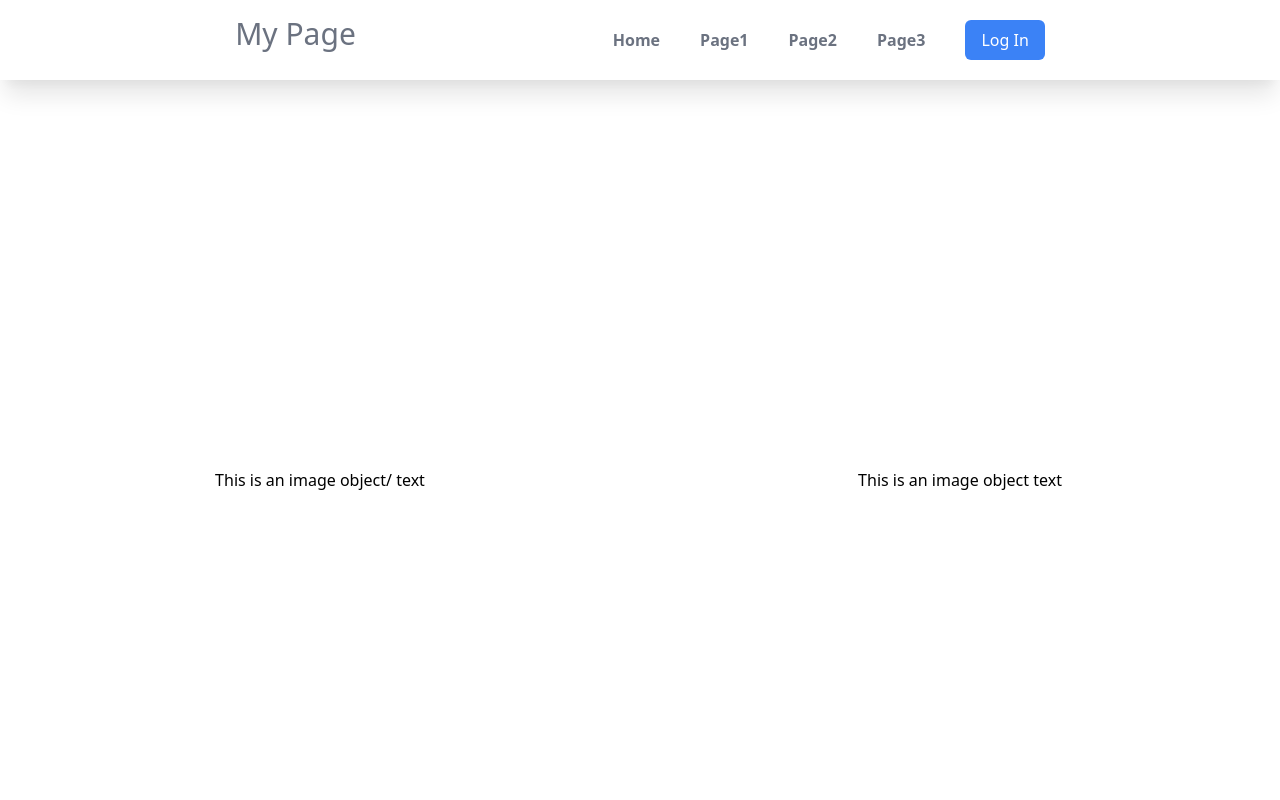
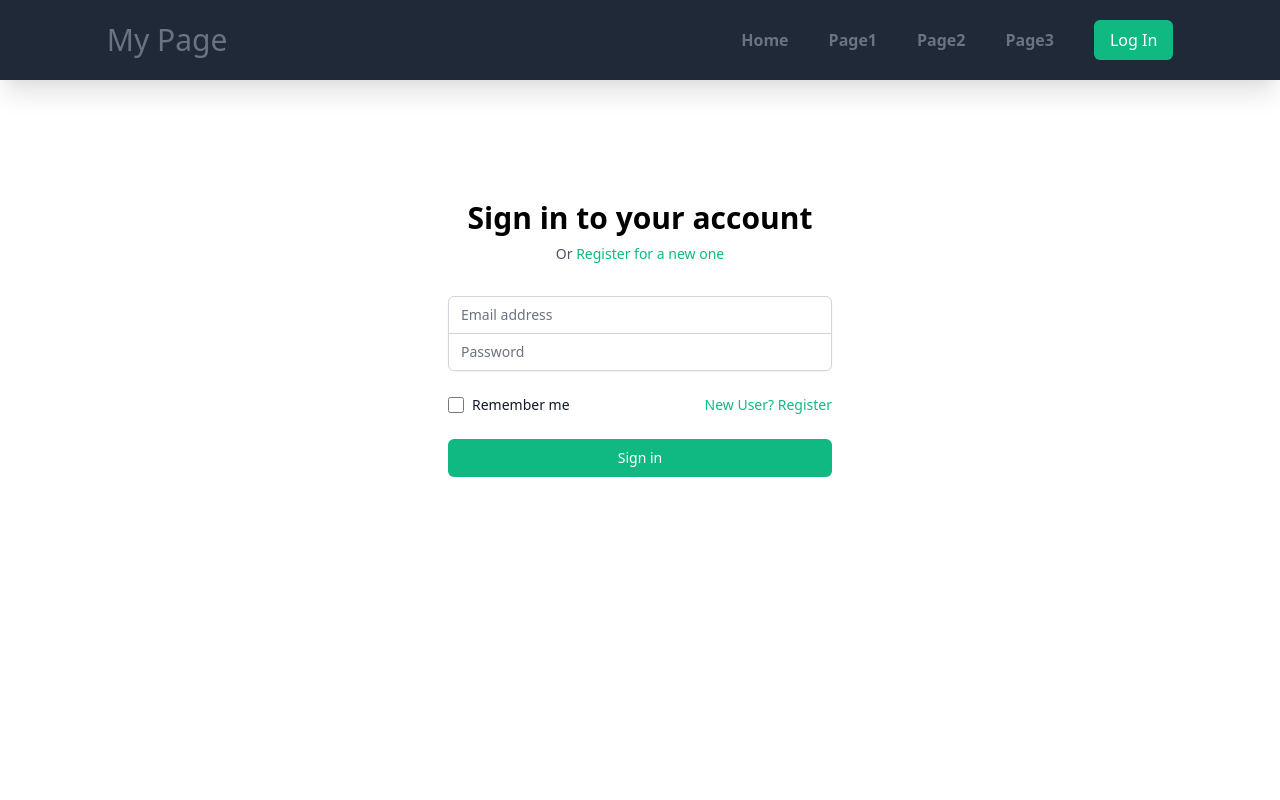
Before and after one commit to k1nho/next-ts-tailwind-boiler, a Next.js app: page / in a window 1280 px wide. Shown: the top 800 px of the page. Built offline with nearby package versions, Linux system fonts and the light colour scheme; no server answers.

Commit message:
Dashboard and Login Components

```diff
--- a/components/Container2.tsx
+++ b/components/Container2.tsx
@@ -1,17 +1,18 @@
+import Stream from "./Stream";
+
 interface Iprops {
   user?: string;
 }
 
 export const Container2: React.FC<Iprops> = ({ user }) => {
   return (
-    <div className="min-h-screen grid grid-rows-1 md:grid-cols-12 justify-items-center items-center">
-      <div className=" col-span-12 md:col-span-6">
-        This is an image object/ text
-      </div>
-      <div className="col-span-12 md:col-span-6">
-        This is an image object text
-      </div>
-      <div>{user}</div>
+    <div className="w-11/12 mx-auto grid grid-flow-row lg:grid-cols-4 md:grid-cols-3 sm:grid-cols-1 mt-20">
+      <Stream />
+      <Stream />
+      <Stream />
+      <Stream />
+      <Stream />
+      <Stream />
     </div>
   );
 };
--- /dev/null
+++ b/components/Login.tsx
@@ -0,0 +1,15 @@
+import React, { useEffect } from "react";
+import Image from "next/image";
+import LoginForm from "./LoginForm";
+
+const Login = () => {
+  return (
+    <div>
+      <div className="mx-auto">
+        <LoginForm />
+      </div>
+    </div>
+  );
+};
+
+export default Login;
--- /dev/null
+++ b/components/LoginForm.tsx
@@ -0,0 +1,94 @@
+import React from "react";
+
+const LoginForm = () => {
+  return (
+    <div className="flex items-center justify-center mt-24 px-4 sm:px-6 lg:px-8">
+      <div className="max-w-sm w-full space-y-8">
+        <div>
+          <h2 className="mt-6 text-center text-3xl font-extrabold text-gray-90">
+            Sign in to your account
+          </h2>
+          <p className="mt-2 text-center text-sm text-gray-600">
+            Or{" "}
+            <a
+              href="#"
+              className="font-medium text-green-500 hover:text-green-600"
+            >
+              Register for a new one
+            </a>
+          </p>
+        </div>
+        <form className="mt-8 space-y-6" action="#" method="POST">
+          <input type="hidden" name="remember" defaultValue="true" />
+          <div className="rounded-md shadow-sm -space-y-px">
+            <div>
+              <label htmlFor="email-address" className="sr-only">
+                Email address
+              </label>
+              <input
+                id="email-address"
+                name="email"
+                type="email"
+                autoComplete="email"
+                required
+                className="appearance-none rounded-none relative block w-full px-3 py-2 border border-gray-300 placeholder-gray-500 text-gray-900 rounded-t-md focus:outline-none focus:ring-indigo-500 focus:border-indigo-500 focus:z-10 sm:text-sm"
+                placeholder="Email address"
+              />
+            </div>
+            <div>
+              <label htmlFor="password" className="sr-only">
+                Password
+              </label>
+              <input
+                id="password"
+                name="password"
+                type="password"
+                autoComplete="current-password"
+                required
+                className="appearance-none rounded-none relative block w-full px-3 py-2 border border-gray-300 placeholder-gray-500 text-gray-900 rounded-b-md focus:outline-none focus:ring-indigo-500 focus:border-indigo-500 focus:z-10 sm:text-sm"
+                placeholder="Password"
+              />
+            </div>
+          </div>
+
+          <div className="flex items-center justify-between">
+            <div className="flex items-center">
+              <input
+                id="remember-me"
+                name="remember-me"
+                type="checkbox"
+                className="h-4 w-4 text-green-500 hover:text-green-600 border-gray-300 rounded"
+              />
+              <label
+                htmlFor="remember-me"
+                className="ml-2 block text-sm text-gray-900"
+              >
+                Remember me
+              </label>
+            </div>
+
+            <div className="text-sm">
+              <a
+                href="#"
+                className="font-medium text-green-500 hover:text-green-600"
+              >
+                New User? Register
+              </a>
+            </div>
+          </div>
+
+          <div>
+            <button
+              type="submit"
+              className="group relative w-full flex justify-center py-2 px-4 border border-transparent text-sm font-medium rounded-md text-white bg-green-500 hover:bg-green-600 focus:outline-none focus:ring-2 focus:ring-offset-2 focus:ring-indigo-500"
+            >
+              Sign in
+            </button>
+          </div>
+        </form>
+      </div>
+    </div>
+  );
+};
+
+export default LoginForm;
--- a/components/Navbar.tsx
+++ b/components/Navbar.tsx
@@ -1,5 +1,5 @@
 import React from "react";
-import Link  from "next/link"
+import Link from "next/link";
 import { signIn, signOut, useSession } from "next-auth/client";
 
 interface Iprops {
@@ -10,23 +10,40 @@
 export const Navbar: React.FC<Iprops> = ({ toggle, isOpen }) => {
   const [session, loading] = useSession();
 
-  let authButton = (<button onClick= {() => signIn()} className="btnbasic">Log In</button>)
+  let authButton = (
+    <button
+      onClick={() => signIn()}
+      className="btnbasic bg-green-500 hover:bg-green-600"
+    >
+      Log In
+    </button>
+  );
 
-  if(!session){
-
-     authButton = (<button onClick= {() => signIn()} className="btnbasic">Log In</button>)
+  if (!session) {
+    authButton = (
+      <button
+        onClick={() => signIn()}
+        className="btnbasic bg-green-500 hover:bg-green-600"
+      >
+        Log In
+      </button>
+    );
   }
-  if(session){
-
-     authButton = (<button onClick= {() => signOut()} className="btnbasic">Log Out</button>)
+  if (session) {
+    authButton = (
+      <button
+        onClick={() => signOut()}
+        className="btnbasic bg-red-500 hover:bg-red-600"
+      >
+        Log Out
+      </button>
+    );
   }
   return (
-    <div className="navColor sticky top-0 z-50">
-      <div className="flex justify-between md:justify-around mx-auto w-10/12 py-4 navTextColor">
+    <div className="navColor sticky top-0 z-50 bg-gray-800">
+      <div className="flex items-center justify-between md:justify-between mx-auto w-10/12 py-4 navTextColor">
         <h1 className="navTitle">
-          <Link href ="/">
-            My Page
-          </Link>
+          <Link href="/">My Page</Link>
         </h1>
         <div className="px-4 cursor-pointer md:hidden " onClick={toggle}>
           {isOpen ? (
@@ -62,25 +79,17 @@
           )}
         </div>
         <div className="text-base space-x-10 font-body md:block hidden py-1">
-          <Link href ="/">
-            <a className = "focusText">
-            Home
-            </a>
+          <Link href="/">
+            <a className="focusText">Home</a>
           </Link>
-          <Link href ="/page1">
-            <a className = "focusText">
-            Page1
-            </a>
+          <Link href="/page1">
+            <a className="focusText">Page1</a>
           </Link>
-          <Link href ="/page2">
-            <a className = "focusText">
-            Page2
-            </a>
+          <Link href="/page2">
+            <a className="focusText">Page2</a>
           </Link>
-          <Link href ="/page3">
-            <a className = "focusText">
-            Page3
-            </a>
+          <Link href="/page3">
+            <a className="focusText">Page3</a>
           </Link>
           {authButton}
         </div>
--- /dev/null
+++ b/components/Stream.tsx
@@ -0,0 +1,26 @@
+import React from "react";
+import Image from "next/image";
+
+const Stream = () => {
+  return (
+    <div className="max-w-6xl">
+      <div className="flex flex-col bg-gray-200 rounded-lg p-4 m-2">
+        <div className="h-40 bg-gray-400 rounded-lg"></div>
+        <div className="flex flex-col items-start mt-4">
+          <h4 className="text-xl font-semibold">Heading</h4>
+          <p className="text-sm">
+            Some text about the thing that goes over a few lines.
+          </p>
+          <a
+            className="p-2 leading-none rounded font-medium mt-3 bg-gray-400 text-xs uppercase"
+            href="#"
+          >
+            Click Here
+          </a>
+        </div>
+      </div>
+    </div>
+  );
+};
+
+export default Stream;
--- /dev/null
+++ b/pages/dashboard.tsx
@@ -0,0 +1,12 @@
+import React from "react";
+import { Container2 } from "../components/Container2";
+
+const dashboard = () => {
+  return (
+    <div>
+      <Container2 />
+    </div>
+  );
+};
+
+export default dashboard;
--- a/pages/index.tsx
+++ b/pages/index.tsx
@@ -1,32 +1,30 @@
-import type { NextPage } from 'next'
-import Head from 'next/head'
-import Image from 'next/image'
-import { Container3 } from '../components/Container3'
-import { Container2 } from '../components/Container2'
-import { Navbar } from '../components/Navbar'
-import { useEffect, useState } from 'react'
-import { Dropdown } from '../components/Dropdown'
+import type { NextPage } from "next";
+import Head from "next/head";
+import Image from "next/image";
+import { Container3 } from "../components/Container3";
+import { Container2 } from "../components/Container2";
+import { Navbar } from "../components/Navbar";
+import { useEffect, useState } from "react";
+import { Dropdown } from "../components/Dropdown";
+import Login from "../components/login";
 
-const Home: NextPage = () =>
-
-{
-
+const Home: NextPage = () => {
   return (
-    <div className= "min-h-screen ">
+    <div className="min-h-screen ">
       <Head>
-               <title>Home</title>
+        <title>Home</title>
         <meta charSet="utf-8" />
         <meta name=" author" content="author" />
-        <meta name="google-signin-client_id" content= {`${process.env.GOOGLE_CLIENT_ID}`}/>
         <meta
-          name="description"
-          content=" Page description "
+          name="google-signin-client_id"
+          content={`${process.env.GOOGLE_CLIENT_ID}`}
         />
+        <meta name="description" content=" Page description " />
       </Head>
-     <Container2/>
-     <Container3/>
+
+      <Login />
     </div>
-  )
-}
+  );
+};
 
-export default Home
+export default Home;
--- a/styles/globals.css
+++ b/styles/globals.css
@@ -11,15 +11,15 @@
     @apply rounded-md bg-blue-500 hover:bg-blue-400 transition duration-200 py-2 px-4 text-center text-white;
   }
 
-  .navTitle{
+  .navTitle {
     @apply text-2xl md:text-3xl hover:text-blue-800 transition duration-200 cursor-pointer focus:text-blue-800 focus:outline-none;
   }
 
-  .navColor{
+  .navColor {
     @apply bg-white shadow-xl;
   }
 
-  .navTextColor{
+  .navTextColor {
     @apply text-gray-500;
   }
 }
--- a/tailwind.config.js
+++ b/tailwind.config.js
@@ -1,6 +1,6 @@
 module.exports = {
-  mode: 'jit',
-  purge: ['./pages/**/*.{js,ts,jsx,tsx}', './components/**/*.{js,ts,jsx,tsx}'],
+  mode: "jit",
+  purge: ["./pages/**/*.{js,ts,jsx,tsx}", "./components/**/*.{js,ts,jsx,tsx}"],
   darkMode: false, // or 'media' or 'class'
   theme: {
     extend: {},
@@ -9,4 +9,4 @@
     extend: {},
   },
   plugins: [],
-}
+};
```
Also changed, not shown: pages/_app.tsx (+8 -7 lines), public/istockphoto-1170073824-612x612.jpg (added), 1 other file (tests, documents, lock files or other folders).
